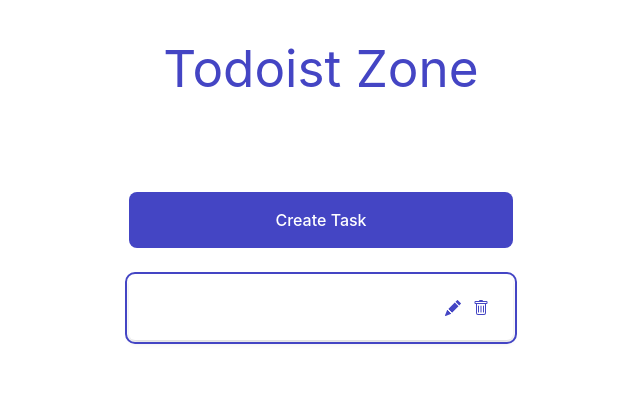
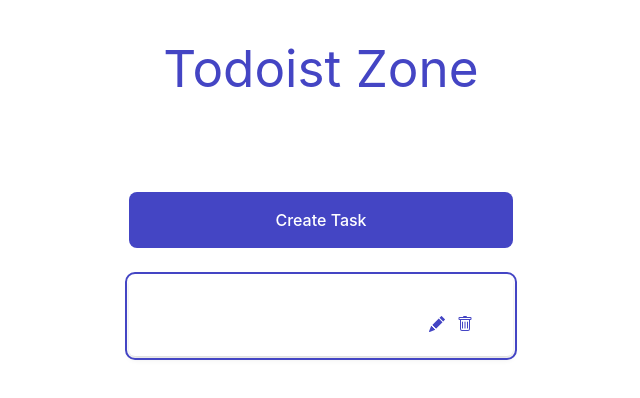
Before and after one commit to BagasDhitya/todoist-zone, a React (Vite) app: page / in a window 1280 px wide. Shown: the top 398 px of the page, without its empty margins (319-959 px from the left). Built offline with nearby package versions, Linux system fonts and the light colour scheme.

Commit message:
restyle card

```diff
--- a/src/components/Card.tsx
+++ b/src/components/Card.tsx
@@ -5,20 +5,22 @@
 interface CardProps {
   id: string;
   title?: string;
+  date?: string;
   onUpdate?: React.MouseEventHandler;
   onDelete?: React.MouseEventHandler;
 }
 
-const Card: FC<CardProps> = ({ id, title, onUpdate, onDelete }) => {
+const Card: FC<CardProps> = ({ id, title, date, onUpdate, onDelete }) => {
   return (
     <div
       id={id}
-      className="flex flex-row justify-between w-full h-16 outline outline-offset-2 outline-2 outline-todoist-indigo rounded-md shadow-md"
+      className="flex flex-row justify-between w-full h-20 outline outline-offset-2 outline-2 outline-todoist-indigo rounded-md shadow-md"
     >
-      <div className="grid content-center">
+      <div className="-space-y-5">
         <p className="font-semibold text-xl text-todoist-indigo m-5">{title}</p>
+        <p className="text-md text-todoist-indigo m-5">{date}</p>
       </div>
-      <div className="m-6 flex flex-row space-x-3">
+      <div className="m-10 flex flex-row space-x-3">
         <IconContext.Provider value={{ color: "#4445C4" }}>
           <BsPencilFill onClick={onUpdate} />
           <BsTrash onClick={onDelete} />
```
